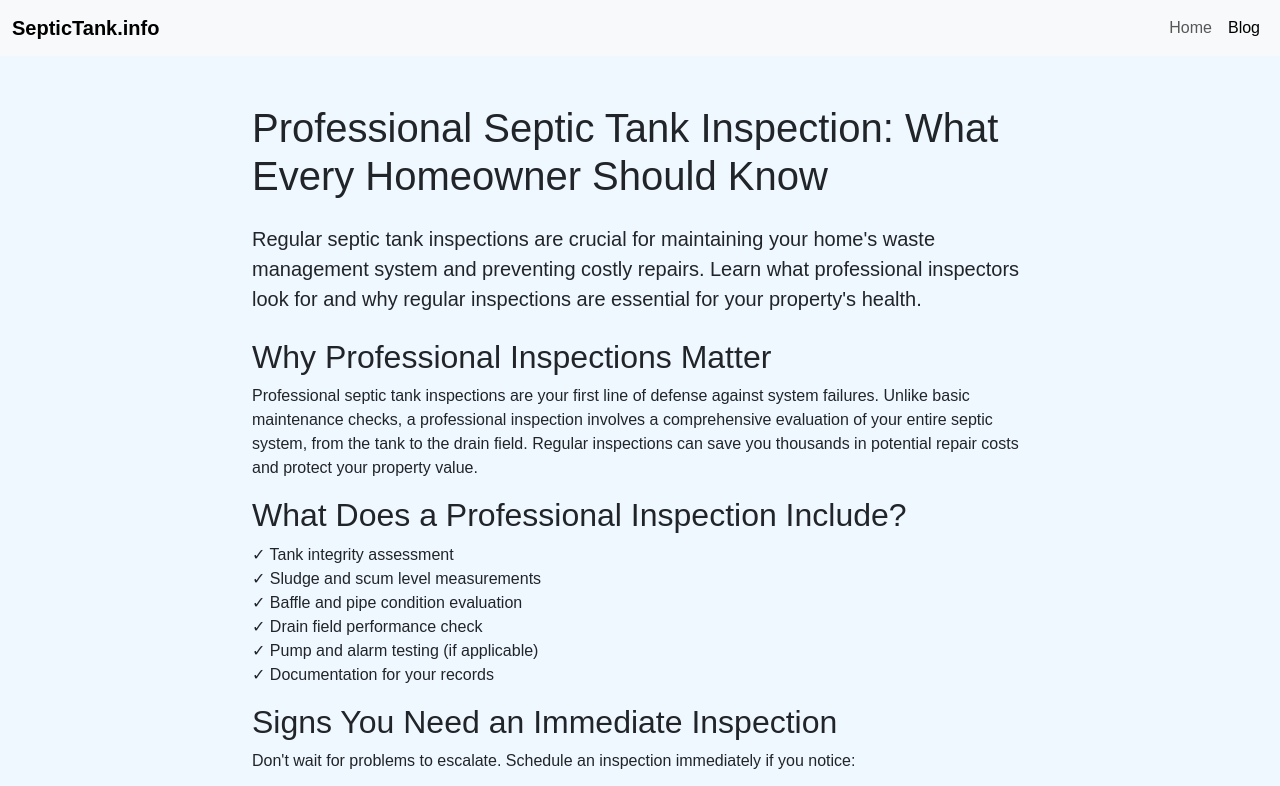
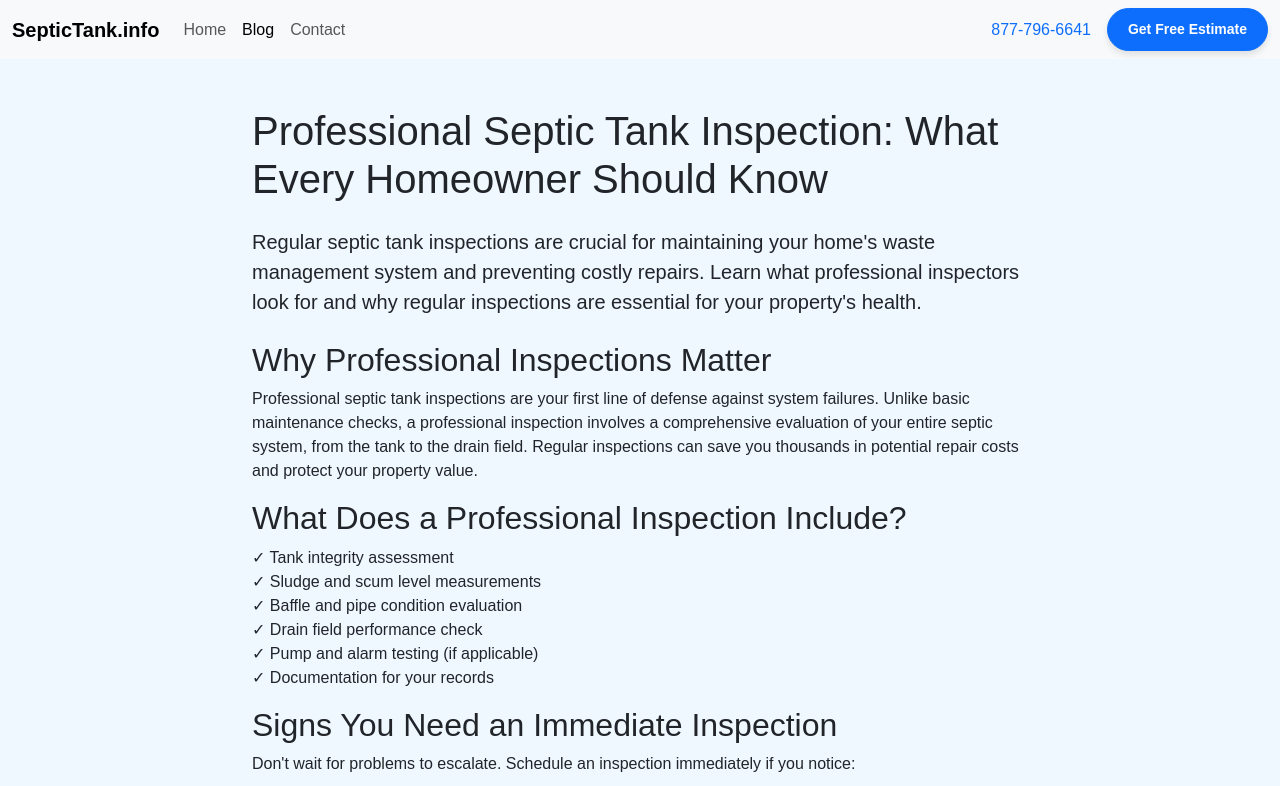
Before and after one commit to BetoWH13/septictankcalculator, a plain HTML site: page blog/septic-tank-inspection.html in a window 1280 px wide. Shown: the top 786 px of the page. Drawn offline with nearby package versions, Linux system fonts and the light colour scheme.

Commit message:
blog y telefono
blog y telefono

```diff
--- a/blog/septic-tank-inspection.html
+++ b/blog/septic-tank-inspection.html
@@ -16,14 +16,24 @@
                 <span class="navbar-toggler-icon"></span>
             </button>
             <div class="collapse navbar-collapse" id="navbarNav">
-                <ul class="navbar-nav ms-auto">
+                <ul class="navbar-nav me-auto">
                     <li class="nav-item">
                         <a class="nav-link" href="../index.html">Home</a>
                     </li>
                     <li class="nav-item">
                         <a class="nav-link active" href="../blog.html">Blog</a>
                     </li>
+                    <li class="nav-item">
+                        <a class="nav-link" href="../contact.html">Contact</a>
+                    </li>
                 </ul>
+                <div class="d-flex align-items-center">
+                    <a href="tel:877-796-6641" class="text-primary text-decoration-none me-3">
+                        <i class="bi bi-telephone-fill me-1"></i>
+                        877-796-6641
+                    </a>
+                    <a href="https://leads.leadsmartinc.com/?api_key=eccf565586cda416df8b89f66df641fee9a1bcb8&affiliate_source=albertowaizel1&category=&funnel=3&buttons=btn-success&step=1" class="btn btn-primary btn-sm">Get Free Estimate</a>
+                </div>
             </div>
         </div>
     </nav>
```
Also changed, not shown: blog.html (+8 -1 lines), blog/septic-tank-installation-guide.html (+11 -1 lines), blog/septic-tank-maintenance-tips.html (+11 -1 lines), blog/septic-tank-size-needs.html (+11 -1 lines), contact.html (+8 -1 lines), index.html (+8 -1 lines).
